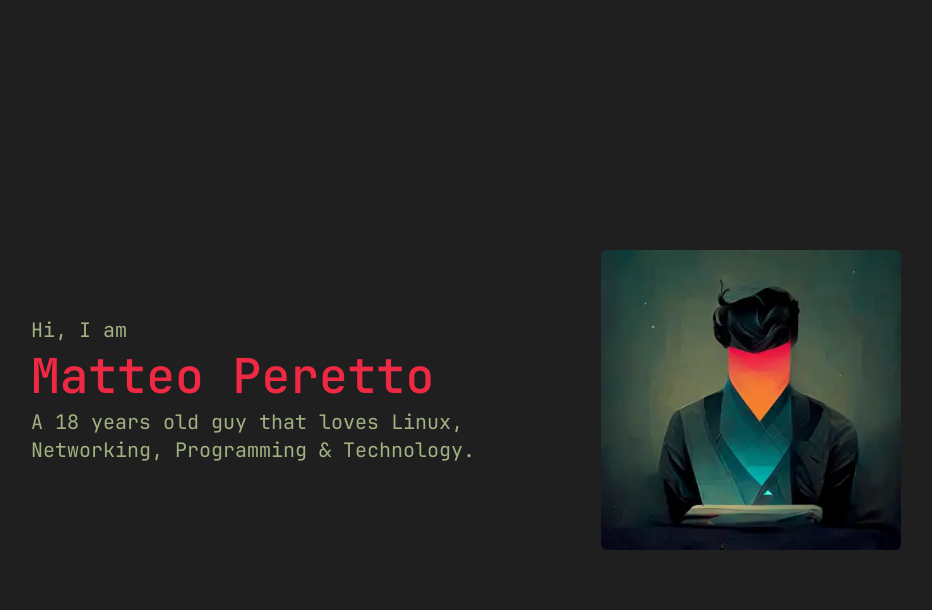
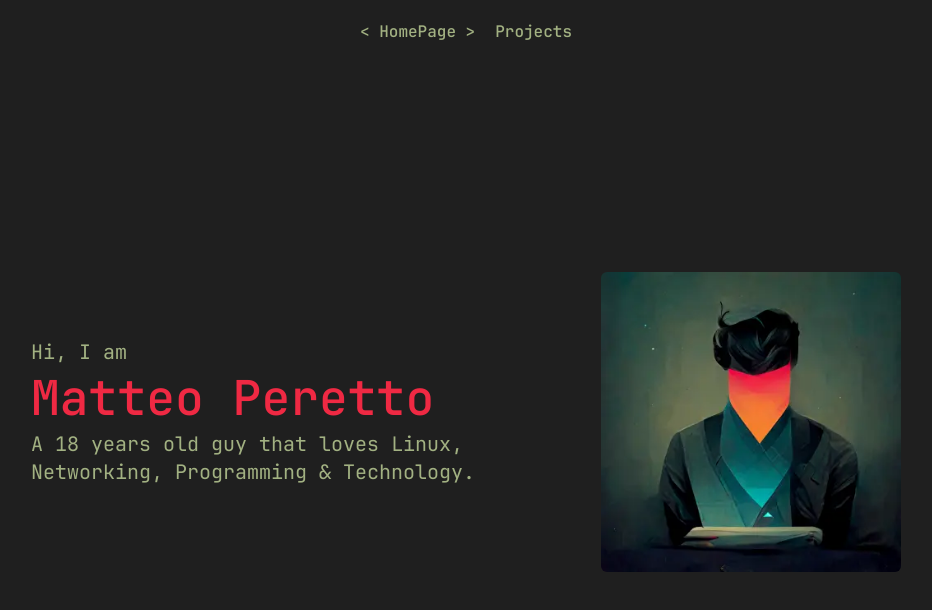
Before and after one commit to Mat12143/mat12143.github.io, a SvelteKit app: page / in a window 1280 px wide. Shown: the top 610 px of the page, without its empty margins (174-1106 px from the left). Built offline with nearby package versions, Linux system fonts and the light colour scheme.

Commit message:
Added: navbar & projects tab

```diff
--- a/package.json
+++ b/package.json
@@ -15,10 +15,12 @@
     "@sveltejs/adapter-auto": "^3.0.0",
     "@sveltejs/adapter-static": "^3.0.1",
     "@sveltejs/kit": "^2.0.0",
-    "@sveltejs/vite-plugin-svelte": "^3.0.0",
+    "@sveltejs/vite-plugin-svelte": "^4.0.0",
     "autoprefixer": "^10.4.19",
     "postcss": "^8.4.38",
-    "svelte": "^4.2.7",
+    "rollup": "^4.30.1",
+    "rollup-plugin-svelte": "^7.2.2",
+    "svelte": "^5.0.0",
     "svelte-check": "^3.6.0",
     "tailwindcss": "^3.4.3",
     "tslib": "^2.4.1",
--- a/src/app.html
+++ b/src/app.html
@@ -8,7 +8,7 @@
     %sveltekit.head%
 </head>
 
-<body data-sveltekit-preload-data="hover">
+<body data-sveltekit-preload-data="hover" class="bg-background">
     <div style="display: contents">%sveltekit.body%</div>
 </body>
 
--- /dev/null
+++ b/src/lib/components/HomePage.svelte
@@ -0,0 +1,56 @@
+<script lang="ts">
+    import Icon from "$lib/components/Icon.svelte";
+    import logo from "$lib/images/Logo.webp";
+    import { fade, fly } from "svelte/transition";
+
+    const dateOfBirth = new Date("2005-08-30");
+
+    const today = new Date();
+    const birthYear = dateOfBirth.getFullYear();
+    const birthMonth = dateOfBirth.getMonth();
+    const birthDay = dateOfBirth.getDate();
+
+    let age = today.getFullYear() - birthYear;
+
+    // Check if the birthday has occurred this year
+    const thisYearBirthday = new Date(
+        today.getFullYear(),
+        birthMonth,
+        birthDay,
+    );
+    if (today < thisYearBirthday) {
+        age--;
+    }
+</script>
+
+<div class="flex flex-col lg:flex-row gap-5 items-center justify-center">
+    <div class="flex flex-col justify-center items-center text-center lg:items-start lg:text-start">
+        <h1 class="text-mono text-xl font-medium text-text font-mono pb-2">Hi, I am</h1>
+        <h1 class="text-mono text-5xl font-semibold text-primary">
+            Matteo Peretto
+        </h1>
+        <h1
+            class="text-mono text-xl font-medium text-text lg:max-w-[550px] max-w-[300px] pt-2 font-mono"
+        >
+            A {age} years old guy that loves Linux, Networking, Programming &
+            Technology.
+        </h1>
+        <div class="pt-5 flex gap-3">
+            <Icon
+                link="https://t.me/Mat12143"
+                icon="icon-[tabler--brand-telegram]"
+            />
+            <Icon
+                link="mailto:perettomatteo5@gmail.com"
+                icon="icon-[tabler--mail]"
+            />
+            <Icon
+                link="https://github.com/Mat12143"
+                icon="icon-[tabler--brand-github]"
+            />
+        </div>
+    </div>
+    <div class="">
+        <img src={logo} alt="My logo" class="lg:max-w-[300px] max-w-[250px] rounded-md" />
+    </div>
+</div>
--- /dev/null
+++ b/src/lib/components/Projects.svelte
@@ -0,0 +1,10 @@
+<script lang="ts">
+    import { fly } from "svelte/transition";
+
+
+</script>
+
+<div class="flex flex-row gap-3 justify-center items-center">
+    <span class="icon-[tabler--backhoe] bg-text w-8 h-8"></span>
+    <h1 class="text-text text-xl font-mono">Work in progress...</h1>
+</div>
--- a/src/routes/+page.svelte
+++ b/src/routes/+page.svelte
@@ -1,57 +1,25 @@
 <script lang="ts">
-    import Icon from "$lib/components/Icon.svelte";
-    import logo from "$lib/images/Logo.webp";
+    import HomePage from "$lib/components/HomePage.svelte";
+    import Projects from "$lib/components/Projects.svelte";
 
-    const dateOfBirth = new Date("2005-08-30");
+    let slideId = $state(0);
 
-    const today = new Date();
-    const birthYear = dateOfBirth.getFullYear();
-    const birthMonth = dateOfBirth.getMonth();
-    const birthDay = dateOfBirth.getDate();
-
-    let age = today.getFullYear() - birthYear;
-
-    // Check if the birthday has occurred this year
-    const thisYearBirthday = new Date(
-        today.getFullYear(),
-        birthMonth,
-        birthDay,
-    );
-    if (today < thisYearBirthday) {
-        age--;
-    }
 </script>
 
-<div class="flex flex-row justify-center items-center h-full w-full lg:h-screen lg:w-screen">
-    <div class="flex flex-col lg:flex-row gap-5 items-center justify-center">
-        <div class="flex flex-col justify-center items-center text-center lg:items-start lg:text-start">
-            <h1 class="text-mono text-xl font-medium text-text font-mono pb-2">Hi, I am</h1>
-            <h1 class="text-mono text-5xl font-semibold text-primary">
-                Matteo Peretto
-            </h1>
-            <h1
-                class="text-mono text-xl font-medium text-text lg:max-w-[550px] max-w-[300px] pt-2 font-mono"
-            >
-                A {age} years old guy that loves Linux, Networking, Programming &
-                Technology.
-            </h1>
-            <div class="pt-5 flex gap-3">
-                <Icon
-                    link="https://t.me/Mat12143"
-                    icon="icon-[tabler--brand-telegram]"
-                />
-                <Icon
-                    link="mailto:perettomatteo5@gmail.com"
-                    icon="icon-[tabler--mail]"
-                />
-                <Icon
-                    link="https://github.com/Mat12143"
-                    icon="icon-[tabler--brand-github]"
-                />
-            </div>
-        </div>
-        <div class="">
-            <img src={logo} alt="My logo" class="lg:max-w-[300px] max-w-[250px] rounded-md" />
-        </div>
+<div class="flex flex-col h-full w-full lg:h-screen lg:w-screen">
+    <nav class="flex flex-row items-center justify-center w-full pt-5 gap-5 text-text font-semibold text-md">
+        <button onclick={() => slideId = 0}>{slideId == 0 ? "< " : ""}HomePage{slideId == 0 ? " >" : ""}</button>
+        <button onclick={() => slideId = 1}>{slideId == 1 ? "< " : ""}Projects{slideId == 1 ? " >" : ""}</button>
+    </nav>
+
+    <div class="flex flex-row w-full h-full justify-center items-center">
+
+        {#if slideId == 0}
+            <HomePage/>
+        {:else if slideId == 1}
+            <Projects/>
+        {/if}
+
     </div>
+
 </div>
```
Also changed, not shown: 1 other file (tests, documents, lock files or other folders).
